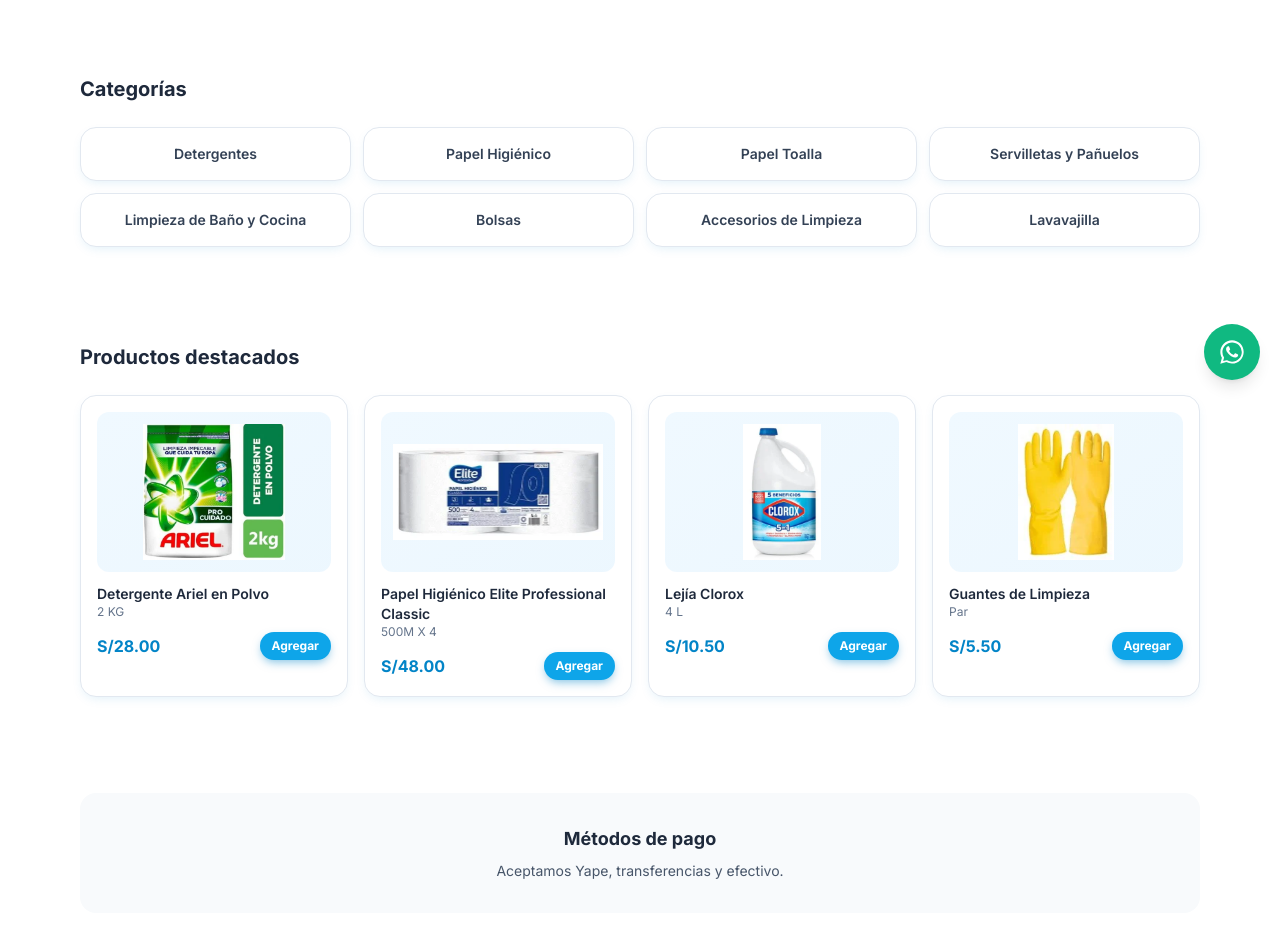
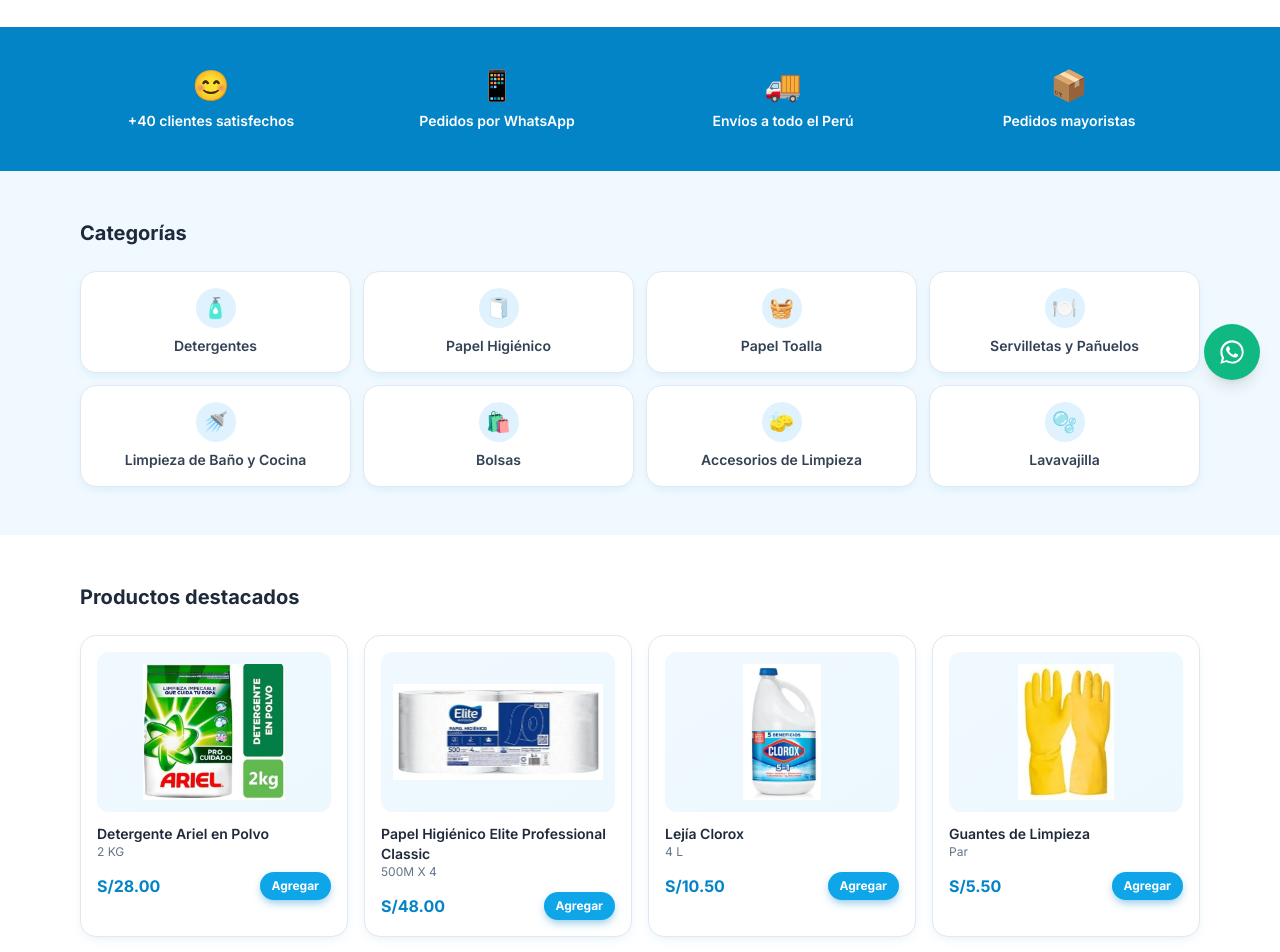
Before and after one commit to gonzalo-droid/clean-home, a Next.js app: page / in a window 1280 px wide. Shown: the part 400-1352 px from the top of the page. Built offline with nearby package versions, Linux system fonts and the light colour scheme.

Commit message:
feat: add trust banner and category icons to home, remove payment methods section

```diff
--- a/app/page.tsx
+++ b/app/page.tsx
@@ -14,6 +14,13 @@
   "papel-higienico-elite-classic-500x4",
   "lejia-clorox-4l",
   "guantes-limpieza",
+];
+
+const TRUST_HIGHLIGHTS = [
+  { icon: "😊", text: "+40 clientes satisfechos" },
+  { icon: "📱", text: "Pedidos por WhatsApp" },
+  { icon: "🚚", text: "Envíos a todo el Perú" },
+  { icon: "📦", text: "Pedidos mayoristas" },
 ];
 
 export default function HomePage() {
@@ -49,18 +56,34 @@
         </div>
       </section>
 
-      <section className="mx-auto max-w-6xl px-4 py-12">
+      <section className="bg-sky-600 py-10">
+        <div className="mx-auto grid max-w-6xl grid-cols-2 gap-6 px-4 text-center text-white sm:grid-cols-4">
+          {TRUST_HIGHLIGHTS.map((item) => (
+            <div key={item.text} className="flex flex-col items-center gap-2">
+              <span className="text-3xl">{item.icon}</span>
+              <span className="text-sm font-semibold">{item.text}</span>
+            </div>
+          ))}
+        </div>
+      </section>
+
+      <section className="bg-sky-50 py-12">
+        <div className="mx-auto max-w-6xl px-4">
           <h2 className="mb-6 text-xl font-bold text-slate-800">Categorías</h2>
           <div className="grid grid-cols-2 gap-3 sm:grid-cols-4">
             {CATEGORIES.map((cat) => (
               <Link
                 key={cat.id}
                 href={`/catalogo?categoria=${cat.id}`}
-              className="rounded-2xl border border-slate-200 bg-white p-4 text-center text-sm font-semibold text-slate-700 shadow-[0_4px_12px_-4px_rgba(2,132,199,0.15)] transition duration-200 hover:-translate-y-1 hover:border-sky-300 hover:text-sky-600 hover:shadow-[0_16px_30px_-10px_rgba(2,132,199,0.35)]"
+                className="flex flex-col items-center gap-2 rounded-2xl border border-slate-200 bg-white p-4 text-center text-sm font-semibold text-slate-700 shadow-[0_4px_12px_-4px_rgba(2,132,199,0.15)] transition duration-200 hover:-translate-y-1 hover:border-sky-300 hover:text-sky-600 hover:shadow-[0_16px_30px_-10px_rgba(2,132,199,0.35)]"
               >
+                <span className="flex h-10 w-10 items-center justify-center rounded-full bg-sky-100 text-xl">
+                  {cat.icon}
+                </span>
                 {cat.label}
               </Link>
             ))}
+          </div>
         </div>
       </section>
 
@@ -73,12 +96,6 @@
         </div>
       </section>
 
-      <section className="mx-auto max-w-6xl px-4 py-12">
-        <div className="rounded-2xl bg-slate-50 p-8 text-center">
-          <h2 className="text-lg font-bold text-slate-800">Métodos de pago</h2>
-          <p className="mt-2 text-sm text-slate-600">Aceptamos Yape, transferencias y efectivo.</p>
-        </div>
-      </section>
     </div>
   );
 }
```
Lines whose indentation alone changed are shown as unchanged.
